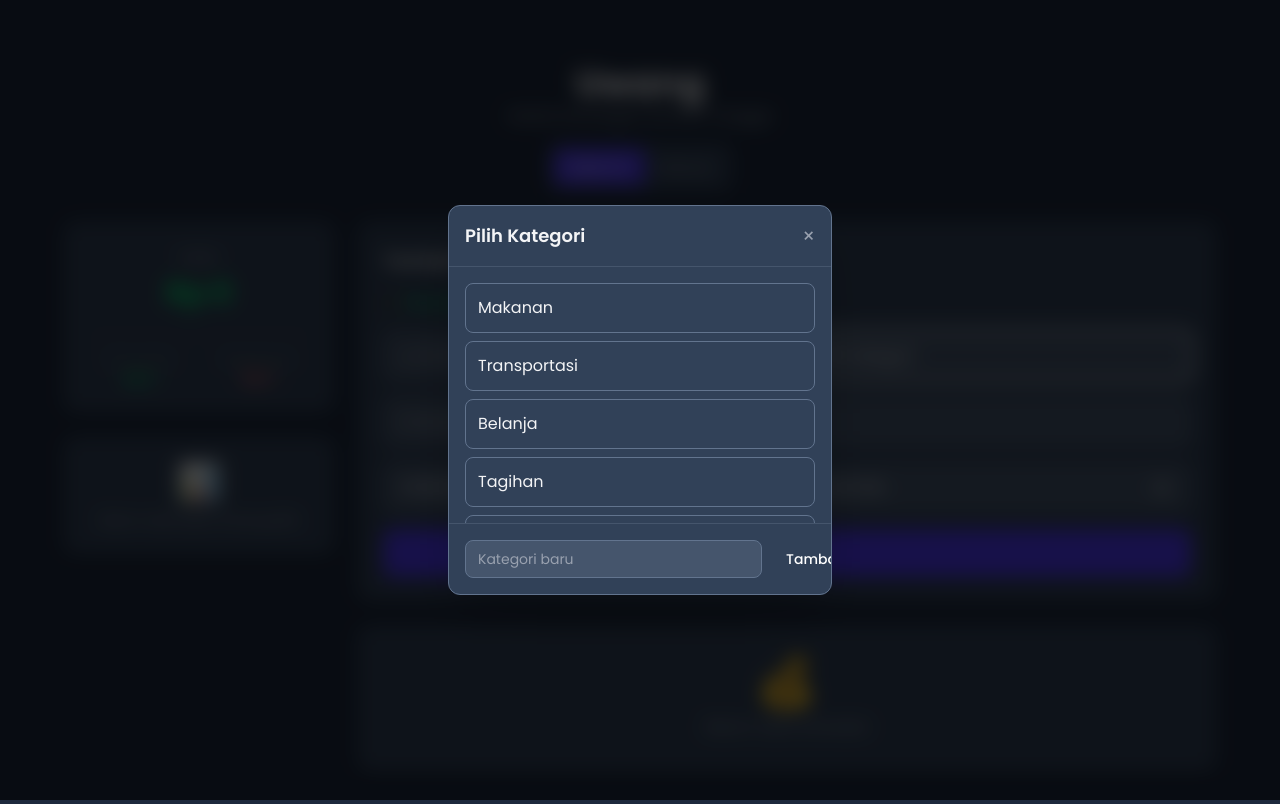
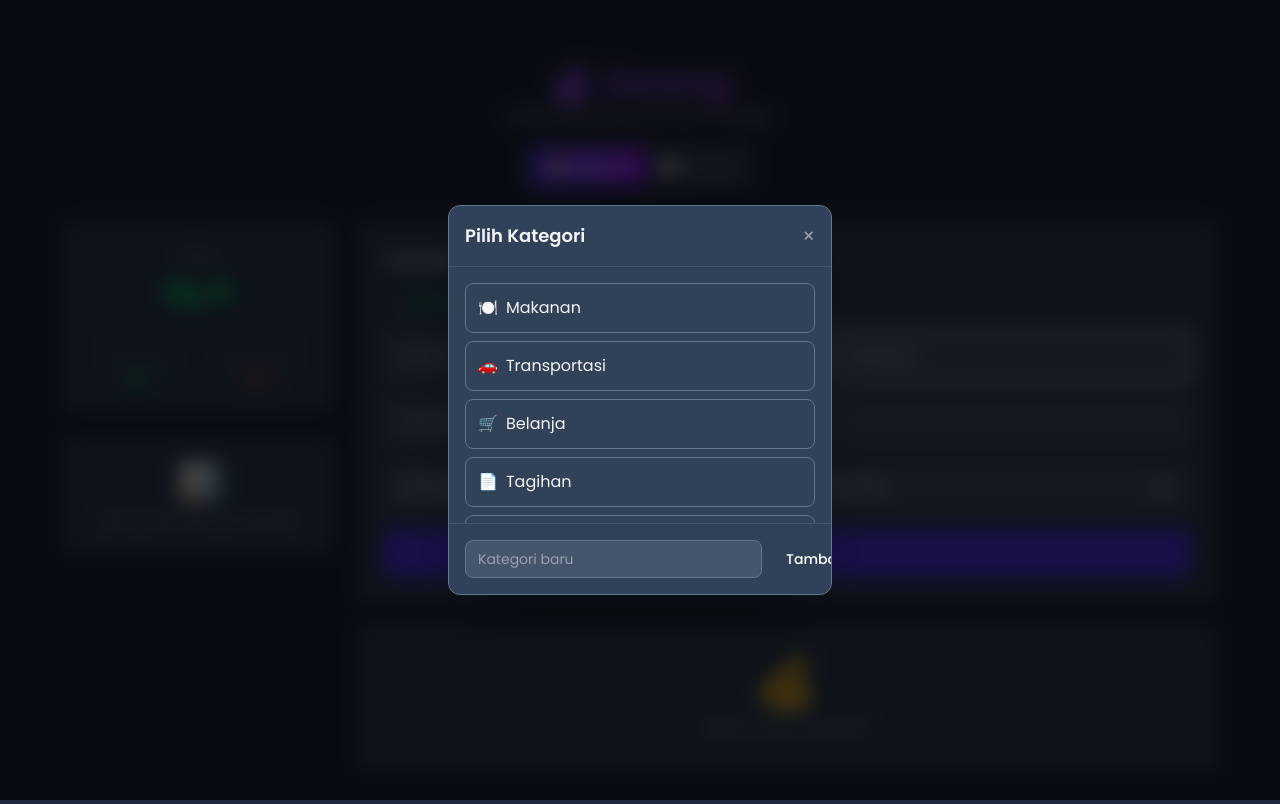
Before and after one commit to rohmanureldi/uwang, a React (Vite) app: page / in a window 1280 px wide. Both pictures are taken after a click on the button "Pilih Kategori". Built offline with nearby package versions, Linux system fonts and the light colour scheme.

Commit message:
Visual enhancement

```diff
--- a/src/App.tsx
+++ b/src/App.tsx
@@ -58,26 +58,30 @@ function App() {
     <div className="min-h-screen bg-slate-800 p-4 sm:p-6 lg:p-8">
       <div className="max-w-sm sm:max-w-md lg:max-w-6xl mx-auto">
         <div className="text-center py-6 lg:py-8 animate-fadeIn">
-          <h1 className="text-2xl sm:text-3xl lg:text-4xl font-bold bg-gradient-to-r from-primary-400 to-primary-600 bg-clip-text">Uwang</h1>
+          <h1 className="text-2xl sm:text-3xl lg:text-4xl font-bold bg-gradient-to-r from-indigo-400 via-purple-500 to-pink-500 bg-clip-text text-transparent animate-pulse">💰 Uwang</h1>
           <p className="text-gray-400 text-sm lg:text-base">Kelola Keuangan Rumah Tangga</p>
 
           <div className="flex justify-center mt-4">
-            <div className="bg-slate-700 rounded-lg p-1 border border-slate-600">
+            <div className="bg-slate-700 rounded-lg p-1 border border-slate-600 shadow-lg">
               <button
                 onClick={() => setViewMode('month')}
-                className={`px-4 py-2 rounded text-sm transition-all ${
-                  viewMode === 'month' ? 'bg-indigo-600 text-white' : 'text-gray-400 hover:text-white'
+                className={`px-4 py-2 rounded text-sm transition-all duration-300 transform ${
+                  viewMode === 'month'
+                    ? 'bg-gradient-to-r from-indigo-600 to-purple-600 text-white shadow-lg scale-105'
+                    : 'text-gray-400 hover:text-white hover:bg-slate-600'
                 }`}
               >
-                Bulan Ini
+                📅 Bulan Ini
               </button>
               <button
                 onClick={() => setViewMode('all')}
-                className={`px-4 py-2 rounded text-sm transition-all ${
-                  viewMode === 'all' ? 'bg-indigo-600 text-white' : 'text-gray-400 hover:text-white'
+                className={`px-4 py-2 rounded text-sm transition-all duration-300 transform ${
+                  viewMode === 'all'
+                    ? 'bg-gradient-to-r from-indigo-600 to-purple-600 text-white shadow-lg scale-105'
+                    : 'text-gray-400 hover:text-white hover:bg-slate-600'
                 }`}
               >
-                Semua
+                📊 Semua
               </button>
             </div>
           </div>
--- a/src/components/Balance.tsx
+++ b/src/components/Balance.tsx
@@ -1,5 +1,6 @@
 import { Transaction } from '../types';
 import { formatIDR } from '../utils/currency';
+import { getCategoryIcon } from '../utils/categoryIcons';
 
 interface Props {
   transactions: Transaction[];
@@ -35,7 +36,7 @@ export default function Balance({ transactions }: Props) {
     <div className="bg-slate-700 rounded-xl p-4 sm:p-6 shadow-lg border border-slate-600 h-fit transition-all animate-scaleIn">
       <div className="text-center">
         <p className="text-gray-400 text-sm mb-2">Saldo</p>
-        <p className={`text-xl sm:text-2xl lg:text-3xl font-bold break-words ${balance >= 0 ? 'text-green-400' : 'text-red-400'}`}>
+        <p className={`text-xl sm:text-2xl lg:text-3xl font-bold break-words transition-all duration-300 ${balance >= 0 ? 'text-green-400' : 'text-red-400'}`}>
           {formatIDR(balance)}
         </p>
       </div>
@@ -53,14 +54,25 @@ export default function Balance({ transactions }: Props) {
 
       {topCategories.length > 0 && (
         <div className="mt-4 pt-4 border-t border-slate-600">
-          <p className="text-xs text-gray-500 mb-2">Top Kategori</p>
-          <div className="space-y-1">
+          <p className="text-xs text-gray-500 mb-3">Top Kategori</p>
+          <div className="space-y-2">
             {topCategories.map(([category, amount]) => {
-              const percentage = expenses > 0 ? (amount / expenses * 100).toFixed(0) : 0;
+              const percentage = expenses > 0 ? (amount / expenses * 100) : 0;
               return (
-                <div key={category} className="flex justify-between items-center text-xs">
-                  <span className="text-gray-400 truncate flex-1">{category}</span>
-                  <span className="text-gray-300 ml-2">{percentage}%</span>
+                <div key={category} className="space-y-1">
+                  <div className="flex justify-between items-center text-xs">
+                    <div className="flex items-center gap-1">
+                      <span>{getCategoryIcon(category)}</span>
+                      <span className="text-gray-400 truncate">{category}</span>
+                    </div>
+                    <span className="text-gray-300">{percentage.toFixed(0)}%</span>
+                  </div>
+                  <div className="w-full bg-slate-600 rounded-full h-1.5">
+                    <div
+                      className="bg-gradient-to-r from-indigo-500 to-purple-500 h-1.5 rounded-full transition-all duration-500"
+                      style={{ width: `${percentage}%` }}
+                    ></div>
+                  </div>
                 </div>
               );
             })}
--- a/src/components/CategoryModal.tsx
+++ b/src/components/CategoryModal.tsx
@@ -1,5 +1,6 @@
 import { useState } from 'react';
 import { getCategories, addCustomCategory, deleteCustomCategory, DEFAULT_CATEGORIES } from '../utils/categories';
+import { getCategoryIcon } from '../utils/categoryIcons';
 
 interface Props {
   isOpen: boolean;
@@ -53,9 +54,10 @@ export default function CategoryModal({ isOpen, onClose, onSelect, type }: Props
               <div key={category} className="flex items-center justify-between p-3 rounded-lg border border-slate-500 hover:bg-slate-600 transition-all animate-fadeIn" style={{animationDelay: `${index * 0.05}s`}}>
                 <button
                   onClick={() => handleSelect(category)}
-                  className="flex-1 text-left text-gray-100"
+                  className="flex-1 text-left text-gray-100 flex items-center gap-2"
                 >
-                  {category}
+                  <span>{getCategoryIcon(category)}</span>
+                  <span>{category}</span>
                 </button>
                 {!DEFAULT_CATEGORIES[type].includes(category) && (
                   <button
--- a/src/components/Chart.tsx
+++ b/src/components/Chart.tsx
@@ -32,8 +32,14 @@ export default function Chart({ transactions }: Props) {
     datasets: [
       {
         data: [income, expenses],
-        backgroundColor: ['#34d399', '#f87171'],
-        borderWidth: 0,
+        backgroundColor: [
+          'rgba(52, 211, 153, 0.8)',
+          'rgba(248, 113, 113, 0.8)'
+        ],
+        borderColor: ['#34d399', '#f87171'],
+        borderWidth: 2,
+        hoverBackgroundColor: ['#34d399', '#f87171'],
+        hoverBorderWidth: 3,
       },
     ],
   };
@@ -41,11 +47,18 @@ export default function Chart({ transactions }: Props) {
   const options = {
     responsive: true,
     maintainAspectRatio: false,
+    animation: {
+      animateRotate: true,
+      animateScale: true,
+      duration: 1000,
+    },
     plugins: {
       legend: {
         position: 'bottom' as const,
         labels: {
           color: '#d1d5db',
+          usePointStyle: true,
+          padding: 20,
         },
       },
       tooltip: {
@@ -54,6 +67,7 @@ export default function Chart({ transactions }: Props) {
         bodyColor: '#f1f5f9',
         borderColor: '#475569',
         borderWidth: 1,
+        cornerRadius: 8,
         callbacks: {
           label: (context: any) => {
             return `${context.label}: ${formatIDR(context.raw)}`;
--- a/src/components/QuickStats.tsx
+++ b/src/components/QuickStats.tsx
@@ -58,10 +58,14 @@ export default function QuickStats({ transactions }: Props) {
       <h3 className="font-semibold text-gray-100 mb-4 text-lg">Statistik Cepat</h3>
       <div className="grid grid-cols-2 lg:grid-cols-4 gap-4">
         {stats.map((stat, index) => (
-          <div key={index} className="text-center p-3 bg-slate-600 rounded-lg">
-            <div className="text-2xl mb-1">{stat.icon}</div>
+          <div
+            key={index}
+            className="text-center p-3 bg-gradient-to-br from-slate-600 to-slate-700 rounded-lg border border-slate-500 hover:scale-105 transition-all duration-300 animate-fadeIn"
+            style={{animationDelay: `${index * 0.1}s`}}
+          >
+            <div className="text-2xl mb-2 animate-bounce" style={{animationDelay: `${index * 0.2}s`, animationDuration: '2s'}}>{stat.icon}</div>
             <p className="text-xs text-gray-400 mb-1">{stat.label}</p>
-            <p className="font-semibold text-gray-100 text-sm break-words">{stat.value}</p>
+            <p className="font-semibold text-gray-100 text-sm break-words bg-gradient-to-r from-white to-gray-300 bg-clip-text">{stat.value}</p>
             {stat.subtitle && (
               <p className="text-xs text-gray-500 mt-1 truncate" title={stat.subtitle}>
                 {stat.subtitle}
--- a/src/components/TransactionList.tsx
+++ b/src/components/TransactionList.tsx
@@ -1,6 +1,7 @@
 import { useState } from 'react';
 import { Transaction } from '../types';
 import { formatIDR } from '../utils/currency';
+import { getCategoryIcon } from '../utils/categoryIcons';
 import CategoryModal from './CategoryModal';
 
 interface Props {
@@ -239,7 +240,10 @@ export default function TransactionList({ transactions, onEditTransaction, onDel
                 <div className="flex-1 min-w-0">
                   <p className="font-medium text-gray-100 text-sm sm:text-base truncate">{transaction.description}</p>
                   <div className="flex items-center gap-2 text-xs sm:text-sm text-gray-400">
-                    <span>{transaction.category}</span>
+                    <span className="flex items-center gap-1">
+                      <span>{getCategoryIcon(transaction.category)}</span>
+                      <span>{transaction.category}</span>
+                    </span>
                     {transaction.time && <span>• {transaction.time}</span>}
                   </div>
                 </div>
--- /dev/null
+++ b/src/utils/categoryIcons.ts
@@ -0,0 +1,23 @@
+export const CATEGORY_ICONS: Record<string, string> = {
+  // Income
+  'Gaji': '💰',
+  'Bonus': '🎁',
+  'Freelance': '💻',
+  'Investasi': '📈',
+  'Bisnis': '🏢',
+  'Hadiah': '🎉',
+
+  // Expense
+  'Makanan': '🍽️',
+  'Transportasi': '🚗',
+  'Belanja': '🛒',
+  'Tagihan': '📄',
+  'Kesehatan': '🏥',
+  'Hiburan': '🎬',
+  'Pendidikan': '📚',
+  'Rumah Tangga': '🏠'
+};
+
+export const getCategoryIcon = (category: string): string => {
+  return CATEGORY_ICONS[category] || '📝';
+};
```
